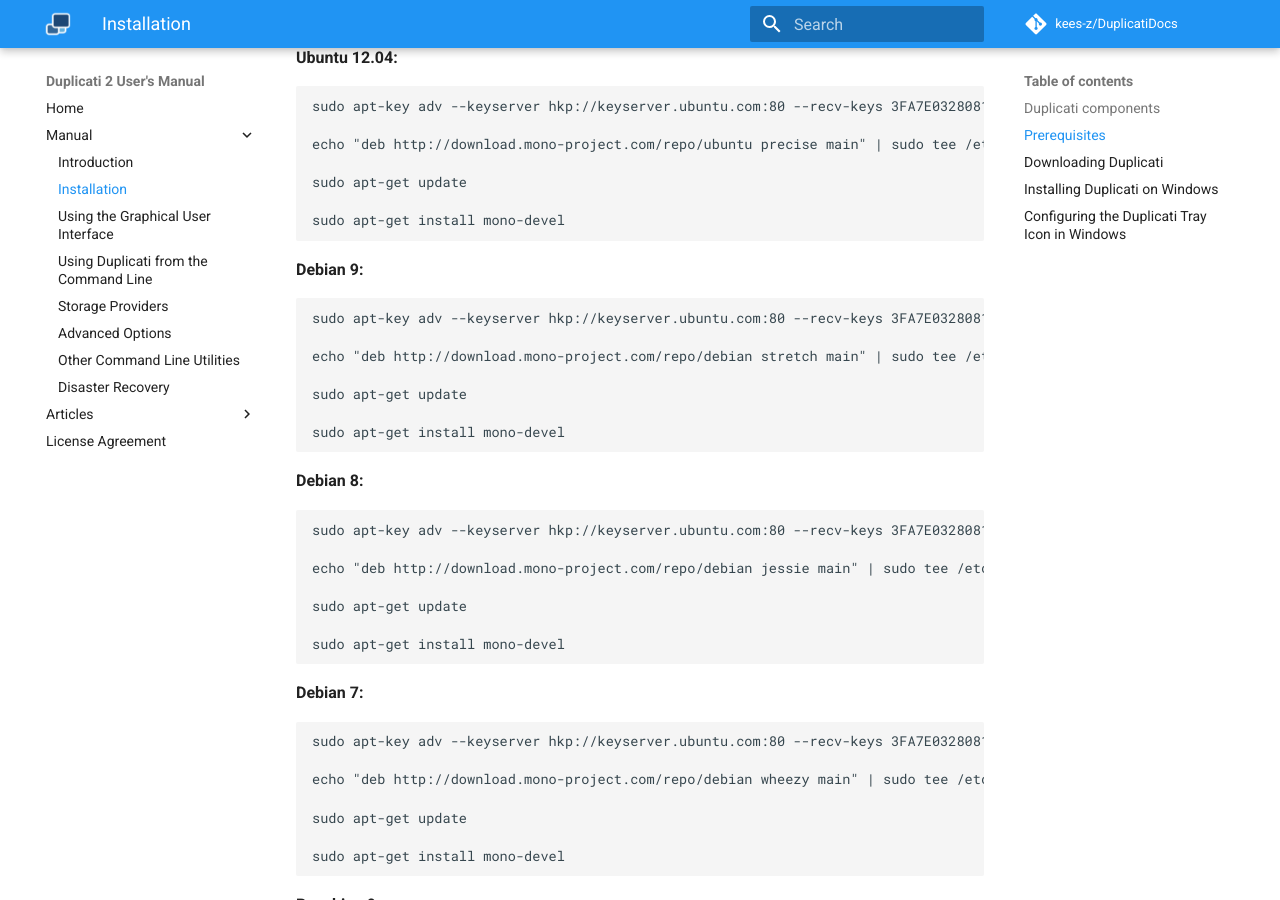
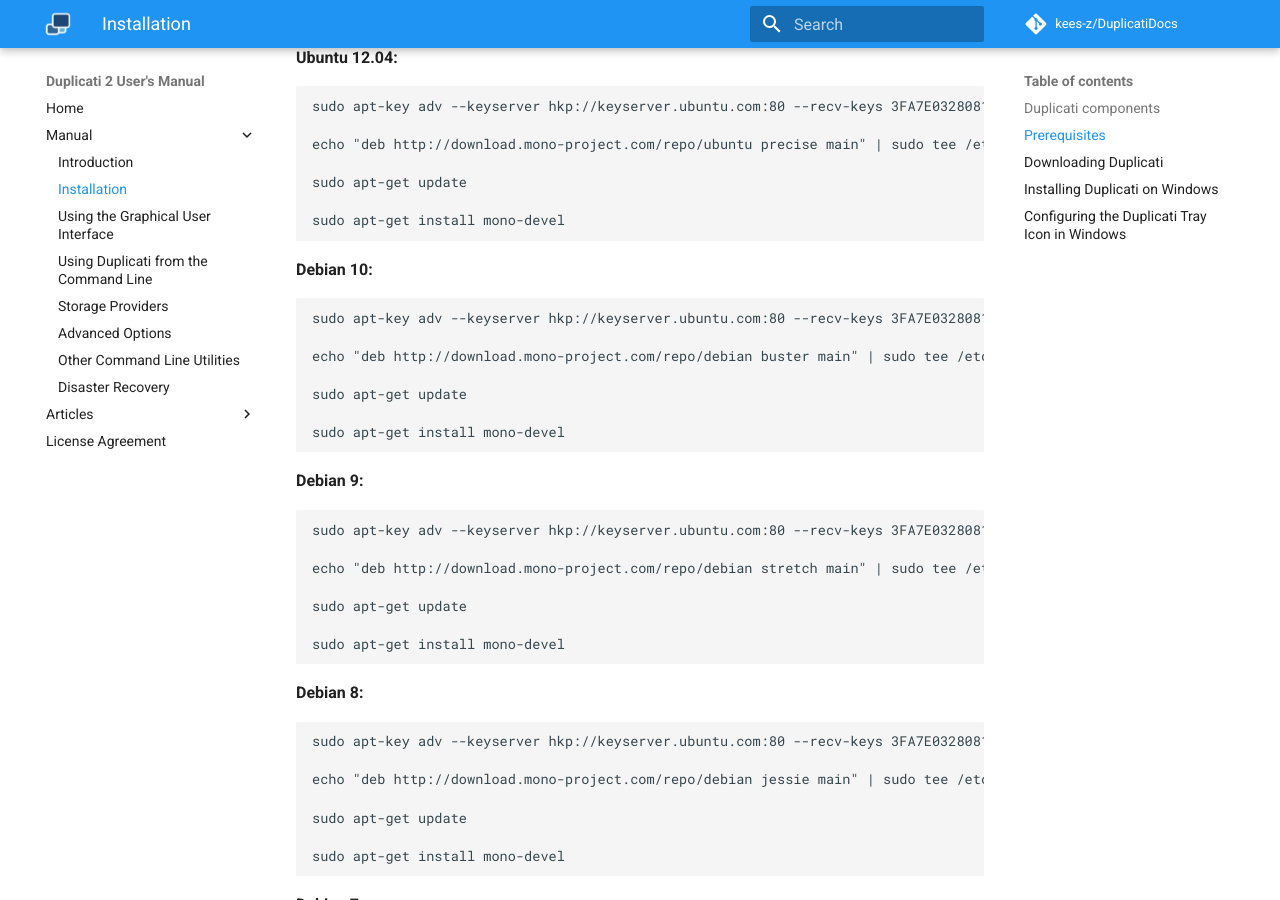
Before and after one commit to kees-z/DuplicatiDocs, an MkDocs documentation site: the page built from docs/02-installation.md, in a window 1280 px wide and 900 px high, scrolled down 2869 px. Built offline with MkDocs 1.6.1 and Material for MkDocs 9.7.7, drawn with Linux system fonts in a browser that asks for light colours; comment, search, counter and statistics services are not loaded; old or Windows-style settings are respelled for this version of MkDocs.

Commit message:
Update installation instructions to cater also for Debian 10 buster.
Have updated the installation instructions to cater also for Debian 10 buster. Note that the Mono installation instructions advice buster-stable rather than just buster. But that is true for earlier versions also.

Note also that the instructions for downloading and installing the Debian package setting it up as a service that auto-starts also need to be added. I'll try to add those next.

````diff
--- a/docs/02-installation.md
+++ b/docs/02-installation.md
@@ -82,6 +82,17 @@ sudo apt-get install mono-devel
 sudo apt-key adv --keyserver hkp://keyserver.ubuntu.com:80 --recv-keys 3FA7E0328081BFF6A14DA29AA6A19B38D3D831EF
 
 echo "deb http://download.mono-project.com/repo/ubuntu precise main" | sudo tee /etc/apt/sources.list.d/mono-official.list
+
+sudo apt-get update
+
+sudo apt-get install mono-devel
+```
+
+**Debian 10:**
+```nohighlight
+sudo apt-key adv --keyserver hkp://keyserver.ubuntu.com:80 --recv-keys 3FA7E0328081BFF6A14DA29AA6A19B38D3D831EF
+
+echo "deb http://download.mono-project.com/repo/debian buster main" | sudo tee /etc/apt/sources.list.d/mono-official.list
 
 sudo apt-get update
 
````
